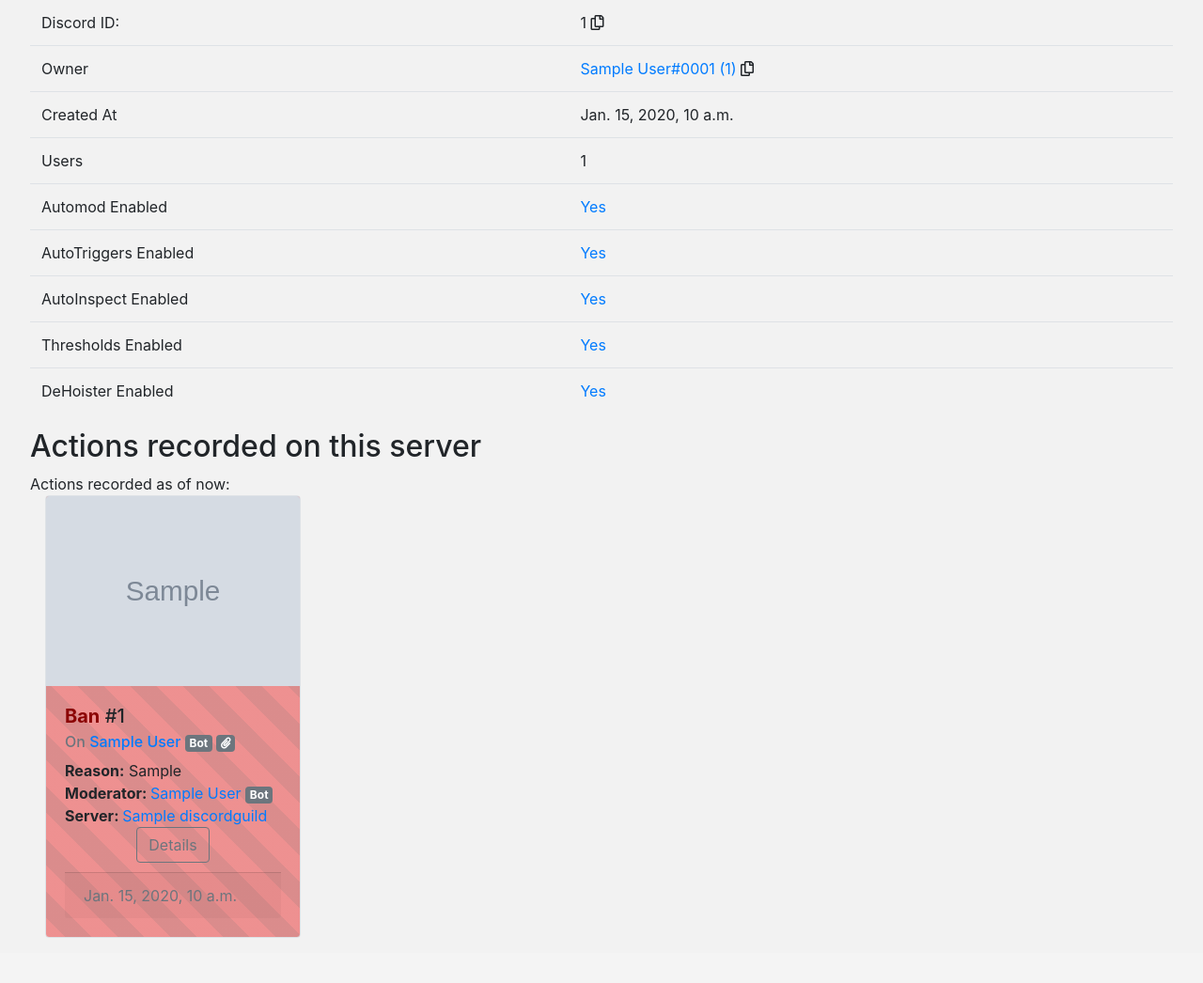
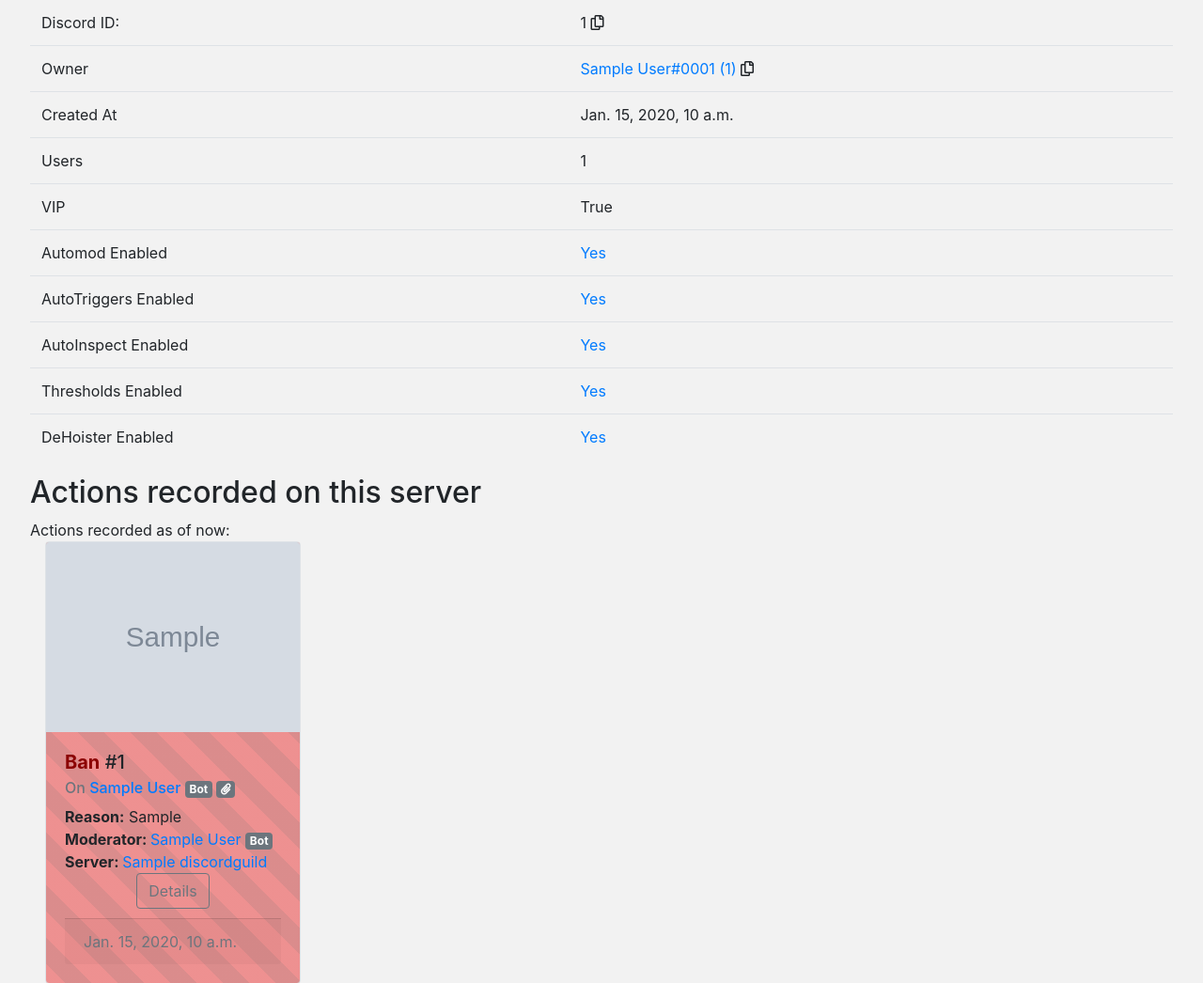
Before and after one commit to getbeaned/GetBeaned-WebInterface, a Django app: page /guilds/1 in a window 1280 px wide. Shown: the part 175-1221 px from the top of the page at 94% size. Before the commit the page ends 1173 px from the top, so only its background shows below. Run offline with Django 3.2, Linux system fonts and the light colour scheme; tables that the repository leaves empty hold one stand-in row (values such as "Sample post"); grey boxes marked "Sample" are stand-in pictures; parts of the project's set-up code (start-up, migrations or seed data) failed here and were passed over; some libraries are stand-ins or nearby versions.

Commit message:
✨ Add a VIP guild field on guilds tables in the WebInterface

```diff
--- a/templates/public/guild-details.html
+++ b/templates/public/guild-details.html
@@ -83,6 +83,10 @@
         <tr>
             <td>Users</td>
             <td>{{ guild.discord_user_count }}</td>
+        </tr>
+        <tr>
+            <td>VIP</td>
+            <td>{{ guild.settings.vip }}</td>
         </tr>
         <tr>
             <td>Automod Enabled</td>
```
